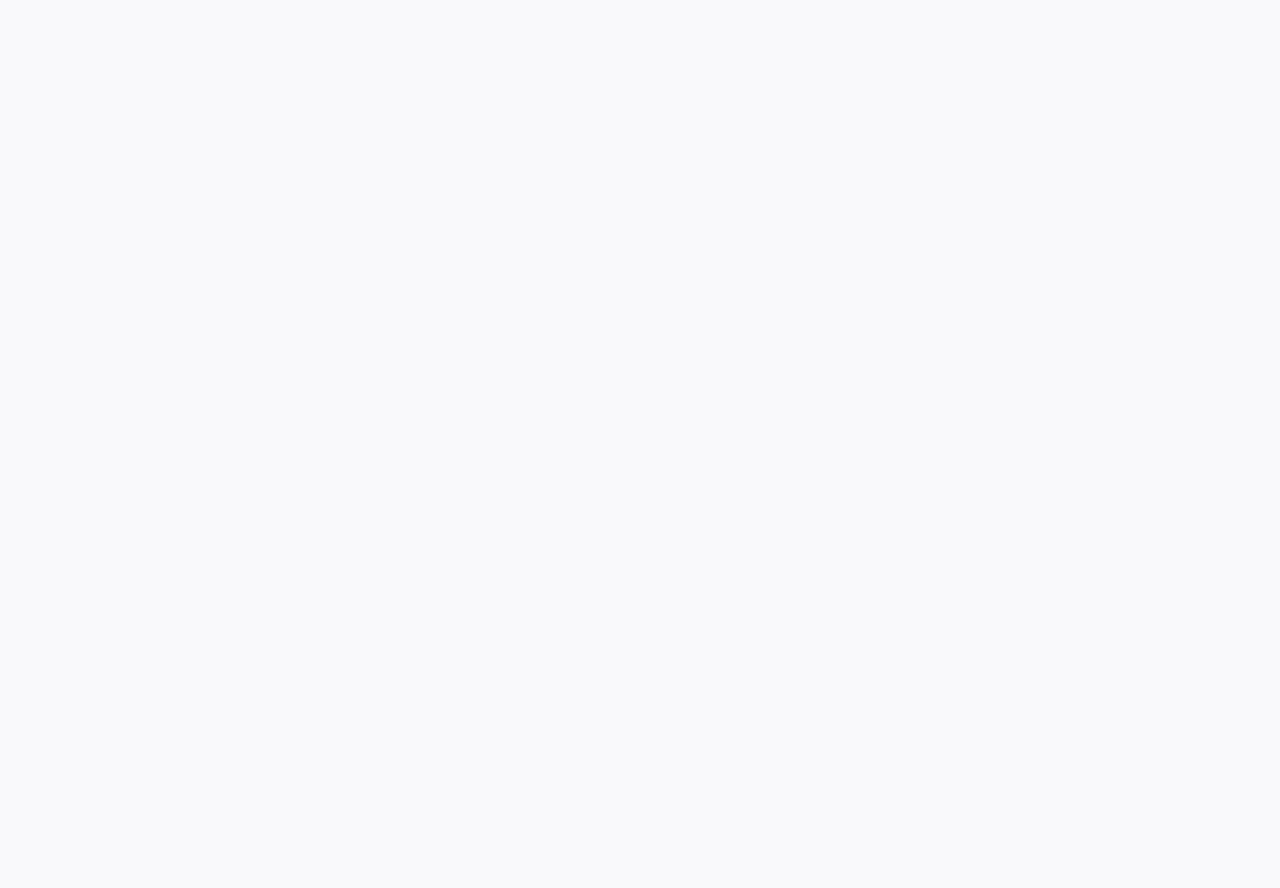
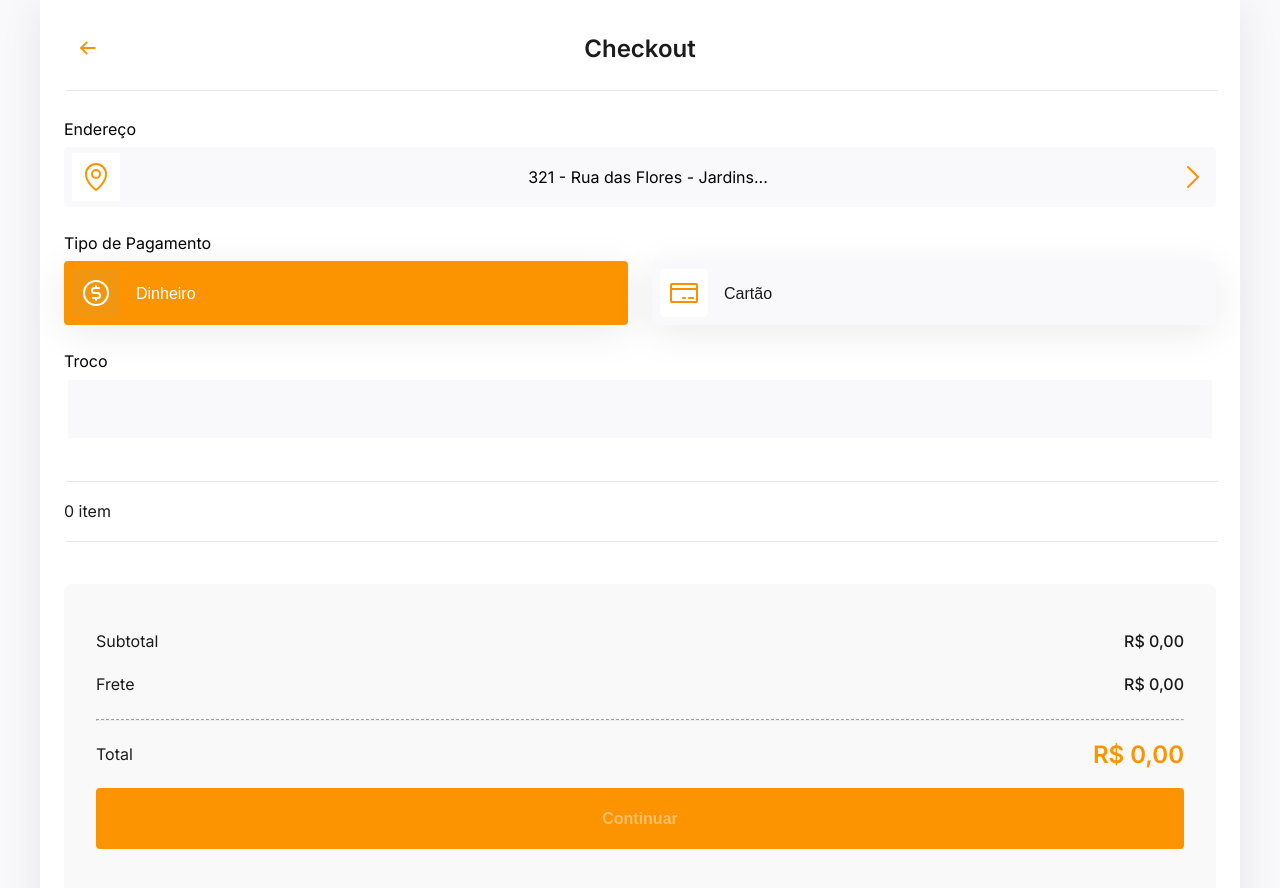
Before and after one commit to Caiocof/app_delivery, a React (Vite) app: page /checkout in a window 1280 px wide. Before the commit this address had no page. Shown: the top 888 px of the page. Before the commit the page ends 800 px from the top, so only its background shows below. Built offline with nearby package versions, Linux system fonts and the light colour scheme; a web font is replaced by a local one.

Commit message:
feat: create checkoutt component

```diff
--- a/src/components/HeaderPages/index.tsx
+++ b/src/components/HeaderPages/index.tsx
@@ -17,7 +17,7 @@ export const HeaderPages = ({ iconColor, title, backgroundColor, titleColor, nav
 
     const handleNavigate = () => {
         if (navigateRoute) {
-            navigate(-1)
+            navigate(navigateRoute)
         }
 
     }
--- a/src/components/InputForm/index.tsx
+++ b/src/components/InputForm/index.tsx
@@ -3,14 +3,14 @@ import { InputHTMLAttributes, useState, useEffect } from 'react';
 import './styles.css'
 
 interface InputFormProps extends InputHTMLAttributes<HTMLInputElement> {
-    mainColor: string;
+    focusColor: string;
     inputType: string;
     placeholder?: string;
     backgroundColor?: string;
     maxWidthWithRem?: number;
 }
 export const InputForm = ({
-    mainColor,
+    focusColor,
     backgroundColor,
     placeholder,
     inputType,
@@ -44,9 +44,9 @@ export const InputForm = ({
         <div
             className='inputContainer'
             style={maxWidthWithRem ? {
-                borderColor: focused ? mainColor : '#FFF',
+                borderColor: focused ? focusColor : '#FFF',
                 maxWidth: `${(maxWidthWithRem + 0.5)}rem`
-            } : { borderColor: focused ? mainColor : '#FFF' }}>
+            } : { borderColor: focused ? focusColor : '#FFF' }}>
             <input
                 //value={inputValue}
                 //onChange={(e) => setInputValue(e.target.value)}
--- a/src/pages/Account/index.tsx
+++ b/src/pages/Account/index.tsx
@@ -71,7 +71,7 @@ export const PageLogin = () => {
                 <form onSubmit={handleSubmit} className="accountForm">
                     <div>
                         <InputForm
-                            mainColor={mainColor}
+                            focusColor={mainColor}
                             backgroundColor='#F9F9FB'
                             placeholder='Digite seu e-mail'
                             inputType='email'
@@ -81,7 +81,7 @@ export const PageLogin = () => {
                     </div>
                     <div>
                         <InputForm
-                            mainColor={mainColor}
+                            focusColor={mainColor}
                             backgroundColor='#F9F9FB'
                             placeholder='Digite sua senha'
                             inputType='password'
--- a/src/pages/Account/layouts/PageForget/index.tsx
+++ b/src/pages/Account/layouts/PageForget/index.tsx
@@ -39,7 +39,7 @@ export const PageForget = () => {
             <form onSubmit={handleSubmit} className="accountForm">
                 <div>
                     <InputForm
-                        mainColor={mainColor}
+                        focusColor={mainColor}
                         backgroundColor='#F9F9FB'
                         placeholder='Digite seu e-mail'
                         inputType='e-mail'
--- a/src/pages/Account/layouts/PageRegister/index.tsx
+++ b/src/pages/Account/layouts/PageRegister/index.tsx
@@ -68,7 +68,7 @@ export const PageRegister = () => {
             <form onSubmit={handleSubmit} className="accountForm">
                 <div>
                     <InputForm
-                        mainColor={mainColor}
+                        focusColor={mainColor}
                         backgroundColor='#F9F9FB'
                         placeholder='Digite seu nome'
                         inputType='text'
@@ -78,7 +78,7 @@ export const PageRegister = () => {
                 </div>
                 <div>
                     <InputForm
-                        mainColor={mainColor}
+                        focusColor={mainColor}
                         backgroundColor='#F9F9FB'
                         placeholder='Digite seu e-mail'
                         inputType='e-mail'
@@ -88,7 +88,7 @@ export const PageRegister = () => {
                 </div>
                 <div>
                     <InputForm
-                        mainColor={mainColor}
+                        focusColor={mainColor}
                         backgroundColor='#F9F9FB'
                         placeholder='Digite sua senha'
                         inputType='password'
--- a/src/pages/Bag/index.tsx
+++ b/src/pages/Bag/index.tsx
@@ -1,4 +1,4 @@
-import { useState, useContext, useEffect } from 'react'
+import { useState, useContext, useEffect, FormEvent } from 'react'
 import { useLocation, useNavigate } from 'react-router-dom'
 import { CustomDialog } from '../../components/Alerts/Dialog'
 import { Message } from '../../components/Alerts/Snackbar'
@@ -45,6 +45,12 @@ export const Bag = () => {
     })
   }
 
+  const handleOrderSubmit = () => {
+    console.log('teste');
+
+    navigate('/checkout')
+  }
+
 
   useEffect(() => {
     setValueTotal(subTotal + valueShipping)
@@ -56,8 +62,8 @@ export const Bag = () => {
   }, [bagProps])
 
   useEffect(() => {
-    const addressDistrict = location.state
-    if (addressDistrict) {
+    const addressDistrict = location.state as { district?: string; }
+    if (addressDistrict?.district) {
       getShippingForDistrict(addressDistrict.district)
         .then(({ data }) => {
           setValueShipping(data[0].price)
@@ -143,9 +149,8 @@ export const Bag = () => {
             <Button
               buttonColor={mainColor}
               title='Continuar'
-              disabled={bagProps.length > 0 ? false : true}
+              isClicked={handleOrderSubmit}
             />
-
           </div>
         </div>
 
--- /dev/null
+++ b/src/pages/Checkout/index.tsx
@@ -0,0 +1,171 @@
+import { CaretRight, CreditCard, CurrencyCircleDollar, MapPin } from 'phosphor-react';
+import { FormEvent, useContext, useEffect, useState } from 'react';
+import { useLocation, useNavigate } from 'react-router-dom';
+import { Button } from '../../components/Button';
+import { CardOrder } from '../../components/CardOrder';
+import { DivisionItems } from '../../components/DivisionItems';
+import { HeaderPages } from '../../components/HeaderPages';
+import { InputForm } from '../../components/InputForm';
+import { BagContext } from '../../contexts/bagContexts';
+import { MessageContext } from '../../contexts/messageContexts';
+import { IProducts } from '../../interfaces/products';
+import { formatMoney, mainColor } from '../../utils';
+import './styles.css'
+
+export const Checkout = () => {
+  const [buttonSelected, setButtonSelected] = useState<'money' | 'card'>('money')
+
+  const navigate = useNavigate()
+  const location = useLocation()
+  const { bagProps, addBagItems, removeBagItems } = useContext(BagContext)
+  const { messageProps, setMessageProps } = useContext(MessageContext)
+
+  const [titleButton, setTitleButton] = useState('')
+  const [valueShipping, setValueShipping] = useState(0)
+  const [selectedProduct, setSelectedProduct] = useState<IProducts>({} as IProducts)
+  const [showDialog, setShowDialog] = useState(false)
+  const [valueTotal, setValueTotal] = useState(0)
+  const [subTotal, setSubTotal] = useState(0)
+
+  const handleOnQuantity = (product: IProducts, quantity: number) => {
+    if (quantity == 0) {
+      setShowDialog(true)
+      setSelectedProduct(product)
+    }
+
+    addBagItems(product, quantity)
+  }
+
+  const handleRemoveItem = () => {
+    removeBagItems(selectedProduct)
+    setSelectedProduct({} as IProducts)
+    setMessageProps({
+      message: 'Item removido com sucesso!',
+      typeMessage: 'info',
+      showMessage: true
+    })
+  }
+
+  const handleOrderSubmit = (event: FormEvent) => {
+    event.preventDefault()
+
+
+  }
+
+  useEffect(() => {
+    setValueTotal(subTotal + valueShipping)
+    return () => { }
+  }, [subTotal, valueShipping])
+
+  useEffect(() => {
+    setSubTotal(bagProps.reduce((total, item) => total + (item.product.price * item.amount), 0))
+  }, [bagProps])
+
+  return (
+    <>
+      <div className="checkoutContainer">
+        <header className="checkoutHeader">
+          <HeaderPages
+            title='Checkout'
+            iconColor={mainColor}
+            navigateRoute='/bag'
+          />
+          <DivisionItems
+            completed={0}
+            mainColor={mainColor}
+          />
+        </header>
+        <div className="checkoutBody">
+          <label>Endereço</label>
+          <div className="divAddress">
+            <div className="iconAddress">
+              <MapPin size={32} color={mainColor || '#1B1B1B'} />
+            </div>
+            <p className="textAddress">321 - Rua das Flores - Jardins...</p>
+            <CaretRight size={32} color={mainColor || '#1B1B1B'} />
+          </div>
+          <label>Tipo de Pagamento</label>
+          <div className="checkoutTypePayment">
+            <button className={buttonSelected == 'money'
+              ? 'buttonSelected' : 'buttonNotSelected'}
+              onClick={() => setButtonSelected('money')}
+            >
+              <div className='checkoutIconPayment'>
+                <CurrencyCircleDollar size={32} />
+              </div>
+              <p>Dinheiro</p>
+            </button>
+            <button className={buttonSelected == 'card'
+              ? 'buttonSelected' : 'buttonNotSelected'}
+              onClick={() => setButtonSelected('card')}
+            >
+              <div className='checkoutIconPayment'>
+                <CreditCard size={32} />
+              </div>
+              <p>Cartão</p>
+            </button>
+          </div>
+          {buttonSelected == 'money' &&
+            <div className="checkoutValuePayment">
+              <label >Troco</label>
+              <InputForm
+                inputType='number'
+                focusColor={mainColor}
+                backgroundColor='#F9F9FB'
+              />
+            </div>}
+        </div>
+        <div className="checkoutOrderContainer">
+          <header className="checkoutOrderHeader">
+            <DivisionItems
+              mainColor={mainColor}
+              completed={0}
+            />
+            <span className="checkoutOrderAmountItems">{`${bagProps.length} item${bagProps.length > 1 ? 's' : ''}`}</span>
+            <DivisionItems
+              mainColor={mainColor}
+              completed={0}
+            />
+          </header>
+          <div className="checkoutOrderBody">
+            <div className="checkoutOrderCardItems">
+              {bagProps?.map((item) => {
+                return (
+                  <CardOrder
+                    key={item.product.id}
+                    product={item.product}
+                    amountProduct={item.amount}
+                    mainColor={mainColor}
+                    onQuantity={(value) => handleOnQuantity(item.product, value)}
+                  />
+                );
+              })}
+            </div>
+            <div className="checkoutOrderValueTotal">
+              <div className="checkoutOrderSubtotal">
+                <span>Subtotal</span>
+                <span>{formatMoney(subTotal)}</span>
+              </div>
+              <div className="checkoutOrderValueShipping">
+                <span>Frete</span>
+                <span>{formatMoney(valueShipping)}</span>
+              </div>
+              <hr />
+              <div className="checkoutOrderTotal">
+                <span>Total</span>
+                <span style={{ color: mainColor || '' }}>{formatMoney(valueTotal)}</span>
+              </div>
+              <Button
+                buttonColor={mainColor}
+                title='Continuar'
+                disabled={bagProps.length > 0 ? false : true}
+                onClick={handleOrderSubmit}
+              />
+            </div>
+          </div>
+
+        </div>
+      </div>
+    </>
+  );
+}
--- /dev/null
+++ b/src/pages/Checkout/styles.css
@@ -0,0 +1,201 @@
+.checkoutContainer {
+  display: flex;
+  padding: 25px 1.5rem;
+  flex-direction: column;
+  min-height: 790px;
+  background-color: #FFF;
+}
+
+.checkoutHeader {
+  display: flex;
+  flex-direction: column;
+  gap: 15px;
+}
+
+.checkoutBody label {
+  display: inline-block;
+  margin: 26px 0 8px 0;
+}
+
+.divAddress {
+  display: flex;
+  height: 3.81rem;
+  justify-content: space-between;
+  align-items: center;
+  padding: 8px;
+  border-radius: 4px;
+  background-color: #F9F9FB;
+}
+
+.divAddress .iconAddress {
+  display: flex;
+  height: 48px;
+  width: 48px;
+  align-items: center;
+  justify-content: center;
+  background-color: #FFF;
+}
+
+.checkoutTypePayment {
+  display: flex;
+  gap: 24px;
+}
+
+.checkoutTypePayment button {
+  border: none;
+  border-radius: 4px;
+  box-shadow: 0px 8px 40px rgba(0, 0, 0, 0.08);
+}
+
+.buttonSelected {
+  display: flex;
+  flex: 1;
+  flex-direction: row;
+  align-items: center;
+  gap: 16px;
+  padding: 8px 16px 8px 8px;
+  background-color: #FB9400;
+  font-weight: 500;
+  font-size: 1rem;
+  line-height: 1.21rem;
+  color: #FFF;
+}
+
+.buttonNotSelected {
+  display: flex;
+  flex: 1;
+  flex-direction: row;
+  align-items: center;
+  gap: 16px;
+  padding: 8px 16px 8px 8px;
+  background-color: #F9F9FB;
+  font-weight: 400;
+  font-size: 1rem;
+  line-height: 1.21rem;
+  color: #FB9400;
+}
+
+
+.buttonNotSelected p {
+  color: #1B1B1B;
+}
+
+.buttonSelected .checkoutIconPayment {
+  display: flex;
+  height: 48px;
+  width: 48px;
+  align-items: center;
+  justify-content: center;
+  border-radius: 5px;
+  background-color: #FB9400;
+  filter: saturate(90%);
+}
+
+.buttonNotSelected .checkoutIconPayment {
+  display: flex;
+  height: 48px;
+  width: 48px;
+  align-items: center;
+  justify-content: center;
+  border-radius: 5px;
+  background-color: #FFF;
+  filter: saturate(150%);
+}
+
+
+/* ITENS ORDER CSS */
+.checkoutOrderContainer {
+  margin-top: 40px;
+}
+
+.checkoutOrderHeader {
+  display: flex;
+  flex-direction: column;
+  gap: 18px;
+}
+
+.checkoutOrderAmountItems {
+  font-weight: 400;
+  font-size: 1rem;
+  line-height: 1.21rem;
+  color: #1B1B1B;
+}
+
+.checkoutOrderCardItems{
+  flex: 1;
+  overflow-y: auto;
+  overflow-x: hidden;
+}
+
+.checkoutOrderValueTotal {
+  display: flex;
+  flex-direction: column;
+  width: 100%;
+  height: 337px;
+  padding: 48px 32px 48px 32px;
+  margin-top: 40px;
+  gap: 24px;
+  background-color: #F9F9FA;
+  border-radius: 8px;
+}
+
+.checkoutOrderValueTotal>hr {
+  border-top: 1px dashed #96A3AB;
+}
+
+.checkoutOrderValueTotal .checkoutOrderSubtotal {
+  display: flex;
+  justify-content: space-between;
+}
+
+.checkoutOrderValueTotal .checkoutOrderSubtotal span:nth-child(1) {
+  font-weight: 400;
+  font-size: 1rem;
+  line-height: 1.21rem;
+  color: #1B1B1B;
+}
+
+.checkoutOrderValueTotal .checkoutOrderSubtotal span:nth-child(2) {
+  font-weight: 500;
+  font-size: 1rem;
+  line-height: 1.21rem;
+  color: #1B1B1B;
+}
+
+.checkoutOrderValueTotal .checkoutOrderValueShipping {
+  display: flex;
+  justify-content: space-between;
+}
+
+.checkoutOrderValueTotal .checkoutOrderValueShipping span:nth-child(1) {
+  font-weight: 400;
+  font-size: 1rem;
+  line-height: 1.21rem;
+  color: #1B1B1B;
+}
+
+.checkoutOrderValueTotal .checkoutOrderValueShipping span:nth-child(2) {
+  font-weight: 500;
+  font-size: 1rem;
+  line-height: 1.21rem;
+  color: #1B1B1B;
+}
+
+.checkoutOrderValueTotal .checkoutOrderTotal {
+  display: flex;
+  justify-content: space-between;
+}
+
+.checkoutOrderValueTotal .checkoutOrderTotal span:nth-child(1) {
+  font-weight: 400;
+  font-size: 1rem;
+  line-height: 1.21rem;
+  color: #1B1B1B;
+}
+
+.checkoutOrderValueTotal .checkoutOrderTotal span:nth-child(2) {
+  font-weight: 600;
+  font-size: 1.5rem;
+  line-height: 1.21rem;
+  color: #1B1B1B;
+}
--- a/src/routes/index.tsx
+++ b/src/routes/index.tsx
@@ -8,6 +8,7 @@ import { PageForget } from "../pages/Account/layouts/PageForget";
 import { Bag } from "../pages/Bag";
 import { Address } from "../pages/Address";
 import { AddressForm } from "../pages/Address/FormAddress";
+import { Checkout } from "../pages/Checkout";
 
 export const Routers = () => {
     return (
@@ -16,11 +17,11 @@ export const Routers = () => {
                 <Route path="/" element={<Home />} />
                 <Route path="/menubar" element={<MenuBar />} />
                 <Route path="/bag" element={<Bag />} />
+                <Route path="/checkout" element={<Checkout />} />
                 <Route path="/address" element={<Address />} />
                 <Route path="/address/address-form" element={<AddressForm />}>
                     <Route path=":id" element={<AddressForm />} />
                 </Route>
-
                 <Route path="/account" element={<PageLogin />} />
                 <Route path="/account/register-account" element={<PageRegister />} />
                 <Route path="/account/forget-account" element={<PageForget />} />
```
Also changed, not shown: src/pages/Address/FormAddress/index.tsx (+7 -7 lines).
